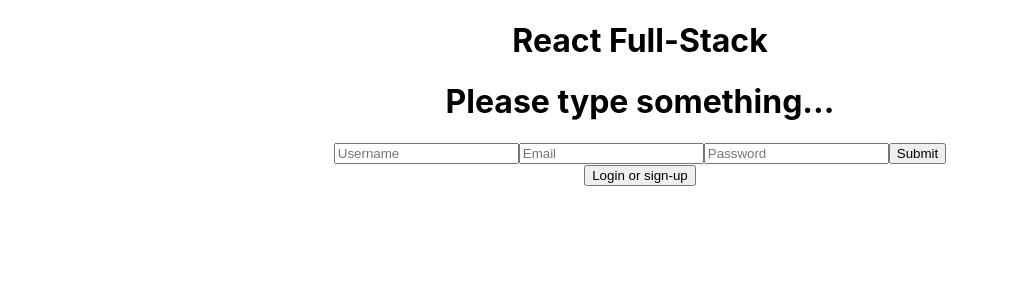
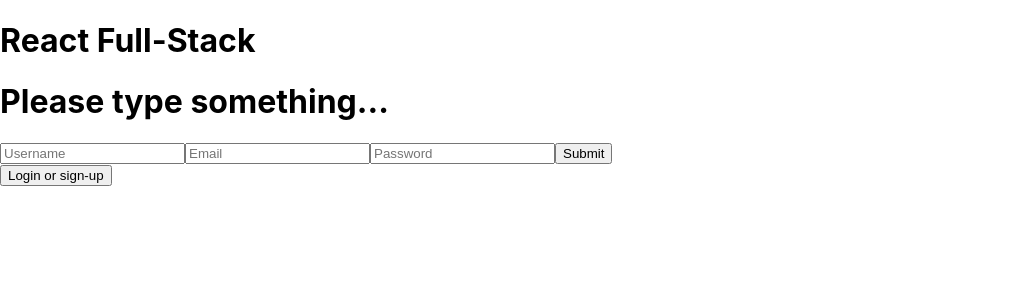
Before and after one commit to clarkenewsh/react-full-stack, a React (Create React App) app: page /home in a window 1280 px wide. Shown: the top 300 px of the page, without its empty margins (0-1009 px from the left). Built offline with nearby package versions, Linux system fonts and the light colour scheme; no server answers.

Commit message:
react router dom implemented but needs fixes(commented out until fix found)- update to TokenLogin to fixx 500 error

```diff
--- a/package.json
+++ b/package.json
@@ -8,6 +8,7 @@
     "@testing-library/user-event": "^13.5.0",
     "react": "^17.0.2",
     "react-dom": "^17.0.2",
+    "react-router-dom": "^6.2.2",
     "react-scripts": "5.0.0",
     "web-vitals": "^2.1.4"
   },
--- a/src/App.js
+++ b/src/App.js
@@ -1,5 +1,6 @@
 import { useState, useEffect } from 'react';
-import Login from './components/login/login';
+// import { BrowserRouter, Routes, Route } from 'react-router-dom';
+import Login from './components/login/Login';
 import Home from './components/home/Home';
 import { tokenLogin } from './utils';
 import './App.css';
@@ -17,20 +18,28 @@ const App = () => {
 
   const [user, setUser] = useState();
 
-  // call token login on page load to grab user token. setUser with the token to persit login
+  // call token login on page load to grab user token. setUser with the token to persist login - here if not using react router dom
   useEffect(() => {
-    tokenLogin(setUser);
-  },[]);
+    if (localStorage.key("myToken")) {
+      tokenLogin(setUser);
+    }
+  }, []);
 
   return (
-    <div className="App">
+    <div>
       <h1>React Full-Stack</h1>
       {/* if user exists render */}
       {user && <h2>{user}</h2>}
       {user ? <h1>{user}</h1> : <h1>Please type something...</h1>}
-      {/* If not logged in render login. If logged in render home page*/}
-     {!user ? <Login setUser={setUser} /> : <Home />}
-    </div>
+      {/* If not logged in render login. If logged in render home page */}
+      {!user ? <Login setUser={setUser} /> : <Home />}
+     </div>
+    //  <BrowserRouter className="App">
+    //  <Routes>
+    //    <Route path='/' element={ <Login setUser={setUser} user={user} /> } />
+    //    <Route path='/home' element={ <Home user={user} /> } />
+    //  </Routes>
+    // </BrowserRouter>
   );
 };
 
--- a/src/components/home/Home.js
+++ b/src/components/home/Home.js
@@ -1,8 +1,10 @@
 import React from 'react'
-import { useState, useEffect } from'react';
+import { useState, useEffect } from 'react';
+// import { Navigate } from 'react-router-dom';
+import Navbar from '../navbar/Navbar';
 import PhotoContainer from '../PhotoContainer/PhotoContainer';
 
-const Home = () => {
+const Home = ({ user }) => {
 
   const [photos, setPhotos] = useState([]);
 
@@ -28,6 +30,8 @@ const Home = () => {
 
   return (
     <div>
+      {/* {user && <Navigate to="/home" />} */}
+      <Navbar />
       <h1>Home Page</h1>
       <button onClick={fetchPhotos}>Grab photos</button>
       {photos.map((photo, index) => (
--- /dev/null
+++ b/src/components/navbar/Navbar.js
@@ -0,0 +1,14 @@
+import React from 'react';
+import { Link } from "react-router-dom";
+
+const Navbar = () => {
+  return (
+    <>
+      <nav>
+        {/* <Link to="/">Login / Register</Link> */}
+      </nav>
+    </>
+  )
+}
+
+export default Navbar;
```
Also changed, not shown: src/components/Navbar.js (deleted, +0 -9 lines), src/components/login/login.js (+11 -2 lines), 1 other file (tests, documents, lock files or other folders).
